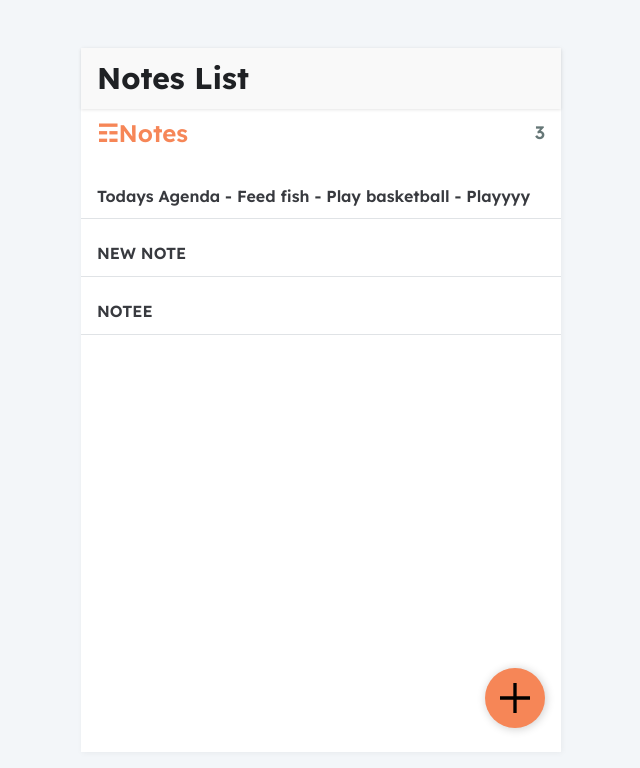
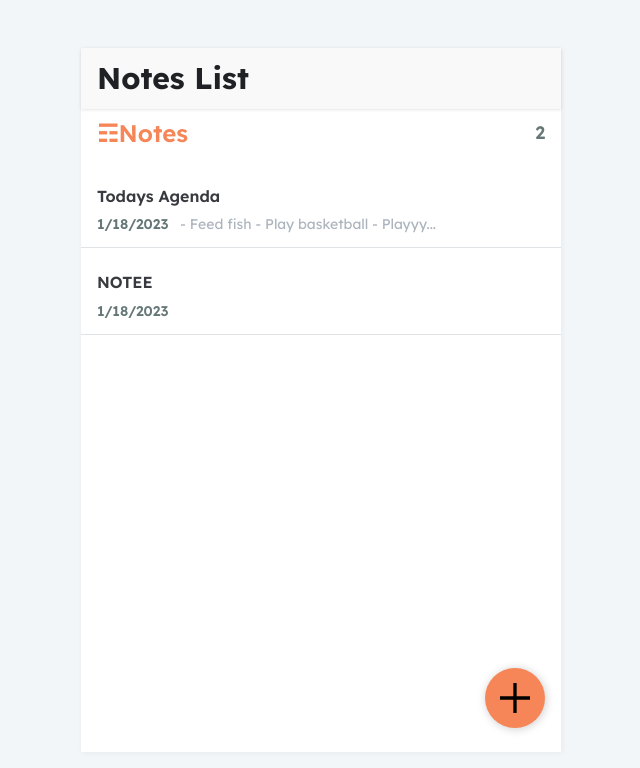
Before and after one commit to Sailokeshg/notes-app, a React (Create React App) app: page / in a window 1280 px wide. Shown: the top 768 px of the page, without its empty margins (319-959 px from the left). Built offline with nearby package versions, Linux system fonts and the light colour scheme; data requests are answered from the project's data file.

Commit message:
cleaning up notes for better looks

```diff
--- a/db.json
+++ b/db.json
@@ -7,11 +7,6 @@
       "created": "2021-07-13T21:54:16.235392Z"
     },
     {
-      "body": "NEW NOTE",
-      "updated": "2023-01-18T14:46:00.729Z",
-      "id": 3
-    },
-    {
       "body": "NOTEE",
       "updated": "2023-01-18T14:46:04.562Z",
       "id": 4
--- a/src/components/ListItem.tsx
+++ b/src/components/ListItem.tsx
@@ -1,14 +1,40 @@
-import React from 'react'
-import { Link } from 'react-router-dom'
+import React from "react";
+import { Link } from "react-router-dom";
 
-const ListItem = ({note}:any) => {
+const getTitle = (note: any) => {
+  const title = note.body.split("\n")[0];
+  if (title.length > 40) {
+    return title.slice(0, 40);
+  }
+  return title;
+};
 
+const getTime = (note: any) => {
+  return new Date(note.updated).toLocaleDateString();
+};
+
+const getContent = (note: any) => {
+  let title = getTitle(note);
+  let content = note.body.replaceAll("\n", " ");
+  content = content.replaceAll(title, "");
+
+  if (content.length > 40) {
+    return content.slice(0, 40) + "...";
+  } else {
+    return content;
+  }
+};
+const ListItem = ({ note }: any) => {
   return (
     <Link to={`/note/${note.id}`}>
-    <div className='notes-list-item'><h3>{note.body}</h3></div>
+      <div className="notes-list-item">
+        <h3>{getTitle(note)}</h3>
+        <p>
+          <span>{getTime(note)}</span>{getContent(note)}
+        </p>
+      </div>
     </Link>
-  )
+  );
+};
 
-}
-
-export default ListItem
+export default ListItem;
```
